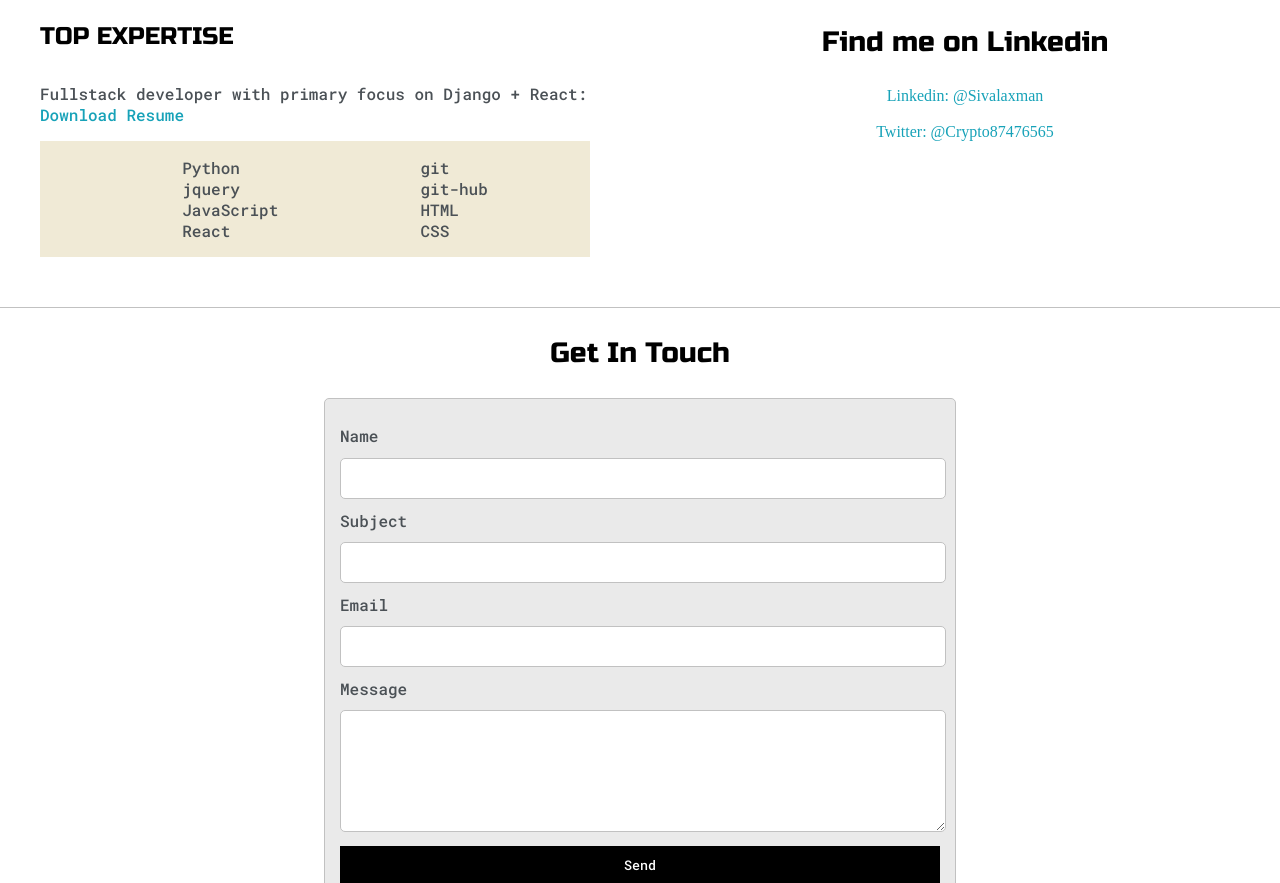
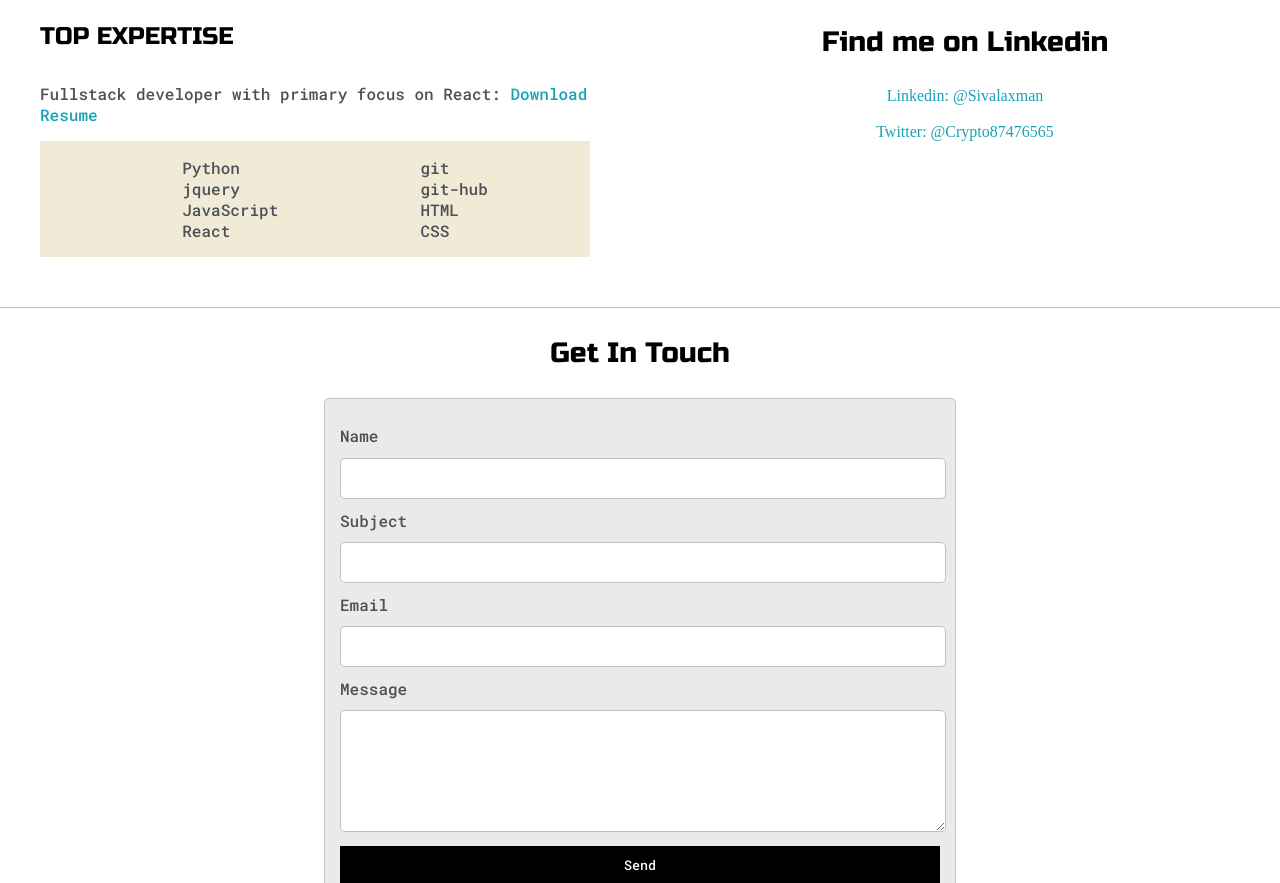
Before and after one commit to sivalaxman7/portfolio_web, a plain HTML site: page index.html in a window 1280 px wide. Shown: the part 979-1862 px from the top of the page. Drawn offline with Linux system fonts and the light colour scheme.

Commit message:
portfolio save

```diff
--- a/index.html
+++ b/index.html
@@ -86,7 +86,7 @@
 
 					<h4 id="resume">TOP EXPERTISE</h4>
 
-					<p>Fullstack developer with primary focus on Django + React: <a target="_blank" href="resume.pdf">Download Resume</a></p>
+					<p>Fullstack developer with primary focus on React: <a target="_blank" href="resume.pdf">Download Resume</a></p>
 
 					<div id="skills">
 						<ul>
```
